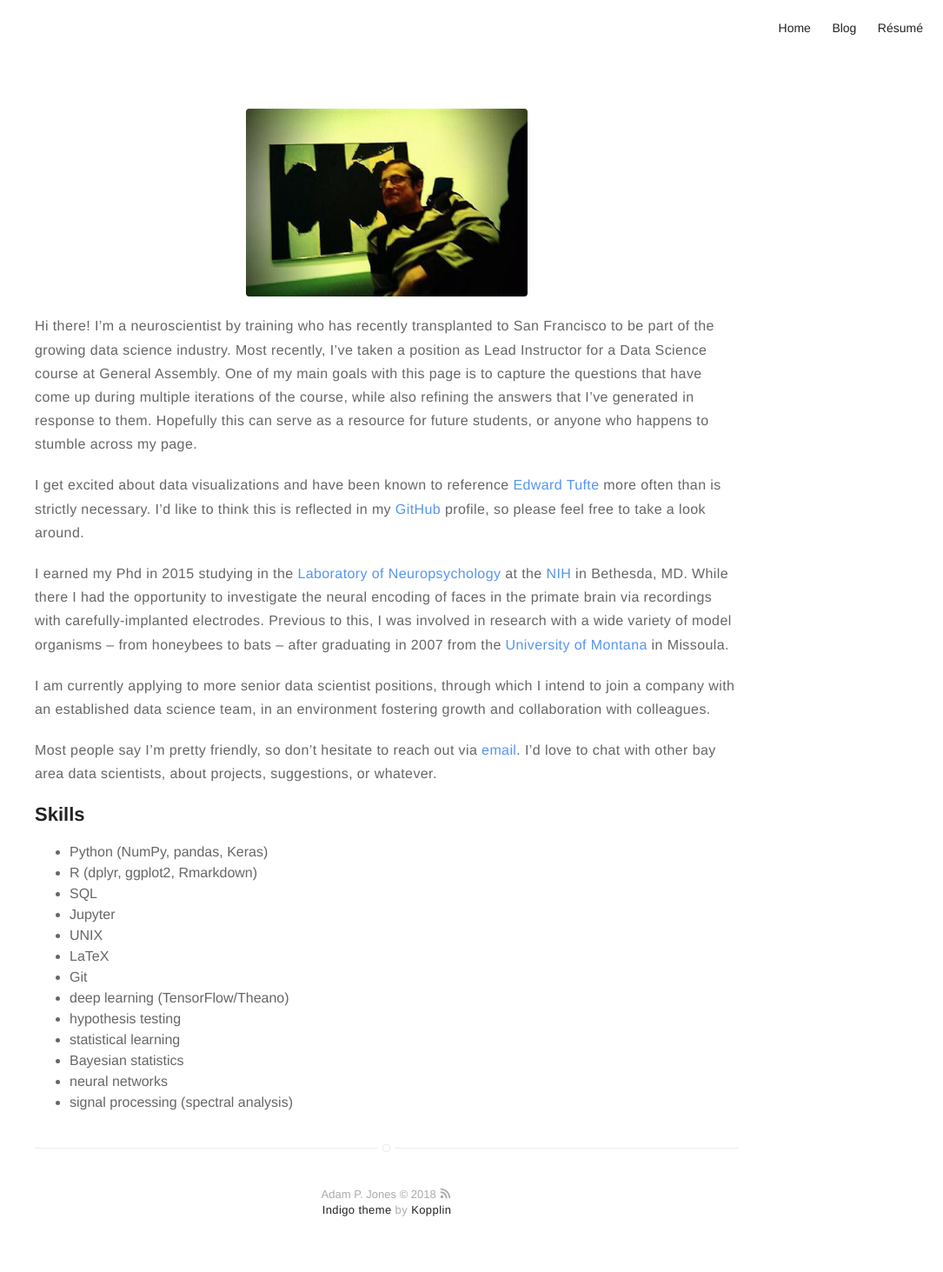
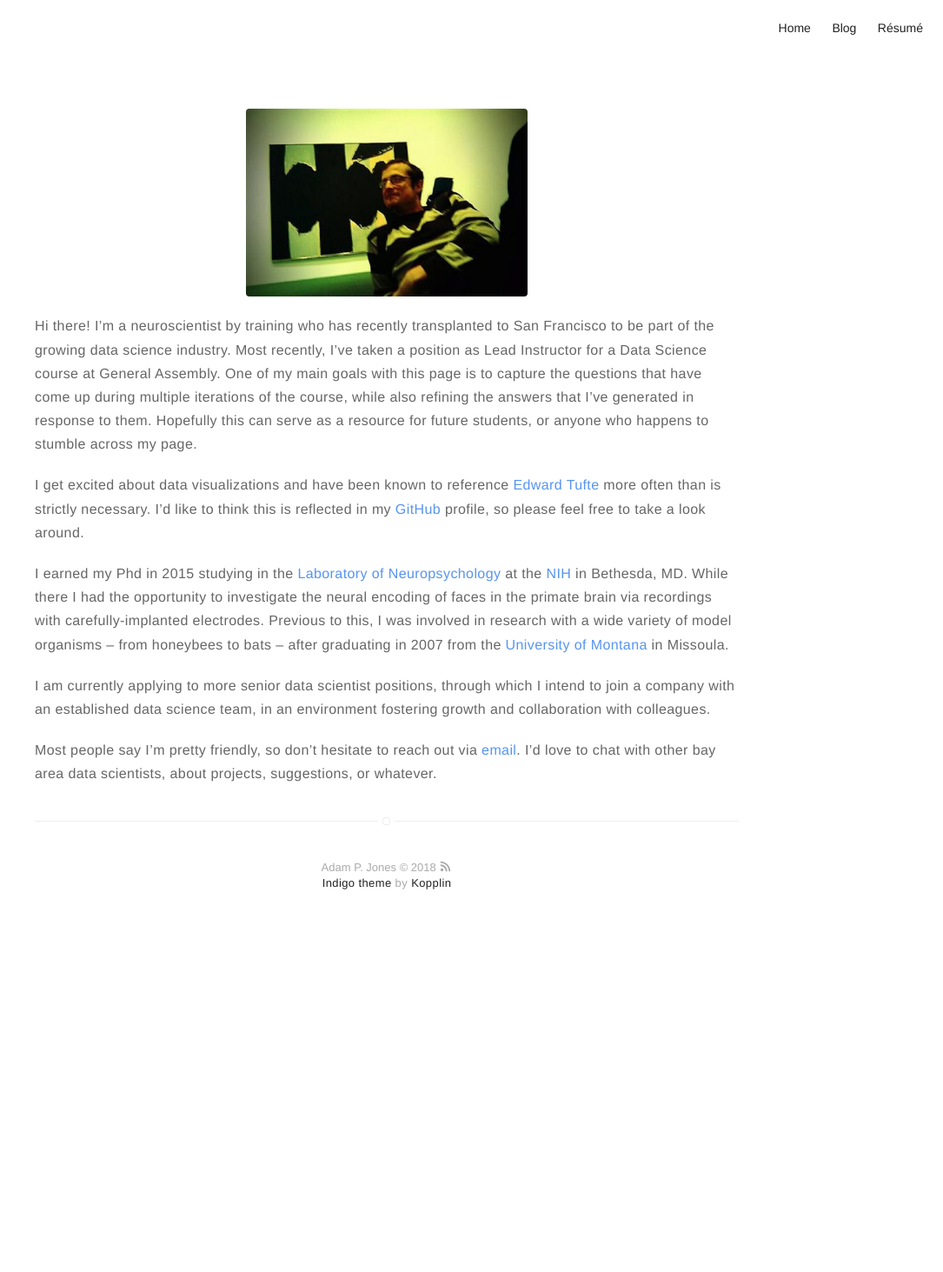
Before and after one commit to meccaLeccaHi/meccaLeccaHi.github.io, a Jekyll site: the page built from about.md, in a window 1280 px wide. Shown: the whole page at 87% size, without its empty margins (195-1280 px from the left). Built offline with Jekyll 4.4.1, drawn with Linux system fonts in a browser that asks for light colours; after the commit the page ends 1087 px from its top, so only the background shows below that.

Commit message:
deleted skills section

```diff
--- a/about.md
+++ b/about.md
@@ -14,22 +14,3 @@ I earned my Phd in 2015 studying in the [Laboratory of Neuropsychology](https://
 I am currently applying to more senior data scientist positions, through which I intend to join a company with an established data science team, in an environment fostering growth and collaboration with colleagues.
 
 Most people say I'm pretty friendly, so don't hesitate to reach out via [email](mailto:ajones173@gmail.com). I'd love to chat with other bay area data scientists, about projects, suggestions, or whatever.
-
-
-<h2>Skills</h2>
-
-<ul class="skill-list">
-	<li>Python (NumPy, pandas, Keras)</li>
-	<li>R (dplyr, ggplot2, Rmarkdown)</li>
-	<li>SQL</li>
-	<li>Jupyter</li>
-	<li>UNIX</li>
-	<li>LaTeX</li>
-	<li>Git</li>
-	<li>deep learning (TensorFlow/Theano)</li>
-	<li>hypothesis testing</li>
-	<li>statistical learning</li>
-	<li>Bayesian statistics</li>
-	<li>neural networks</li>
-	<li>signal processing (spectral analysis)</li>
-</ul>
```
